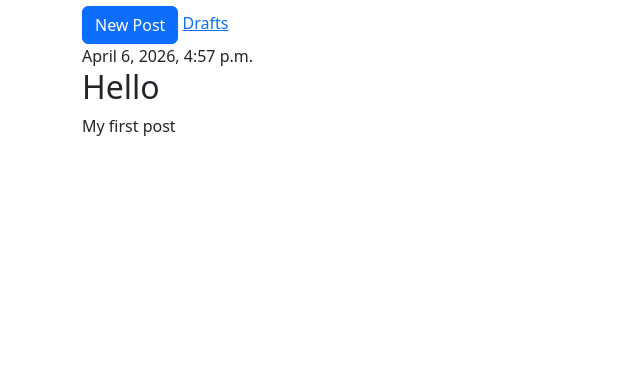
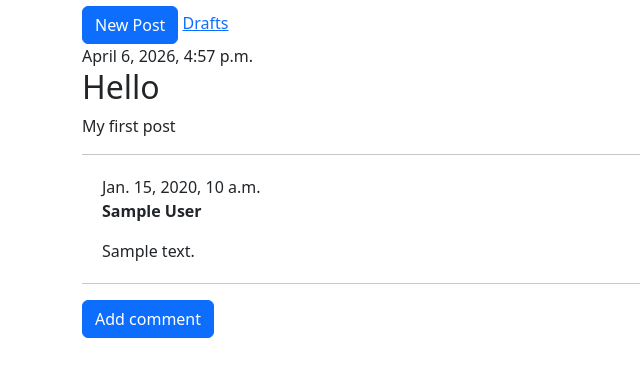
Before and after one commit to KayyyRueee/SDEV220-Django, a Django app: page /post/1/ in a window 1280 px wide. Shown: the part 50-427 px from the top of the page, without its empty margins (0-640 px from the left). Run offline with Django 5.2, Linux system fonts and the light colour scheme; a user stored in the database is signed in; data comes from the database, SQL or seed files in the repository; both versions use the stored data as it was after the commit; tables that the repository leaves empty hold one stand-in row (values such as "Sample post"); parts of the project's set-up code (start-up, migrations or seed data) failed here and were passed over.

Commit message:
comment section

```diff
--- a/blog/admin.py
+++ b/blog/admin.py
@@ -1,6 +1,5 @@
 from django.contrib import admin
-
-from django.contrib import admin
-from .models import Post
+from .models import Post, Comment
 
 admin.site.register(Post)
+admin.site.register(Comment)
--- a/blog/models.py
+++ b/blog/models.py
@@ -12,6 +12,9 @@ class Post(models.Model):
     def publish(self):
         self.published_date = timezone.now()
         self.save()
+
+    def approved_comments(self):
+        return self.comments.filter(approved_comment=True)
 
     def __str__(self):
         return self.title
--- a/blog/static/css/blog.css
+++ b/blog/static/css/blog.css
@@ -1,3 +1,7 @@
 h1 a, h2 a {
     color: #c5047e;
 }
+
+.comment {
+    margin: 20px 0px 20px 20px;
+}
--- a/blog/templates/blog/post_detail.html
+++ b/blog/templates/blog/post_detail.html
@@ -20,4 +20,27 @@
     <h2>{{ post.title }}</h2>
     <p>{{ post.text }}</p>
 
+
+    <hr>
+
+{% for comment in post.comments.all %}
+    <div class="comment">
+        <div class="date">
+            {{ comment.created_date }}
+        </div>
+
+        <strong>{{ comment.author }}</strong>
+
+        <p>{{ comment.text|linebreaks }}</p>
+    </div>
+
+{% empty %}
+    <p>No comments here yet :(</p>
+
+{% endfor %}
+
+    <hr>
+
+    <a class="btn btn-primary"
+   href="{% url 'add_comment_to_post' pk=post.pk %}">Add comment</a>
 {% endblock %}
--- a/blog/urls.py
+++ b/blog/urls.py
@@ -11,5 +11,6 @@ urlpatterns = [
     path('post/<int:pk>/publish/', views.post_publish, name='post_publish'), #publish a draft
     path('post/<int:pk>/remove/', views.post_remove, name='post_remove'), #delete
     path('accounts/profile/', views.profile, name='profile'), #profiles
-    path('accounts/register/', blog_views.register, name='register'),
+    path('accounts/register/', blog_views.register, name='register'), #register to make an account
+    path('post/<int:pk>/comment/', views.add_comment_to_post, name='add_comment_to_post'), #add a comment to post
 ]
--- a/blog/views.py
+++ b/blog/views.py
@@ -1,7 +1,7 @@
 from django.shortcuts import render, get_object_or_404, redirect
 from django.utils import timezone
 from .models import Post
-from .forms import PostForm
+from .forms import PostForm, CommentForm
 from django.contrib.auth.decorators import login_required      #makes it so only logged in users can create, edit, publish, or delete posts
 from django.http import HttpResponseForbidden
 
@@ -125,3 +125,18 @@ def register(request):
         "form": form,
         "error": error
     })
+
+def add_comment_to_post(request, pk):
+    post = get_object_or_404(Post, pk=pk)
+
+    if request.method == "POST":
+        form = CommentForm(request.POST)
+        if form.is_valid():
+            comment = form.save(commit=False)
+            comment.post = post
+            comment.save()
+            return redirect('post_detail', pk=post.pk)
+    else:
+        form = CommentForm()
+
+    return render(request, 'blog/add_comment_to_post.html', {'form': form})
```
Also changed, not shown: db.sqlite3.
